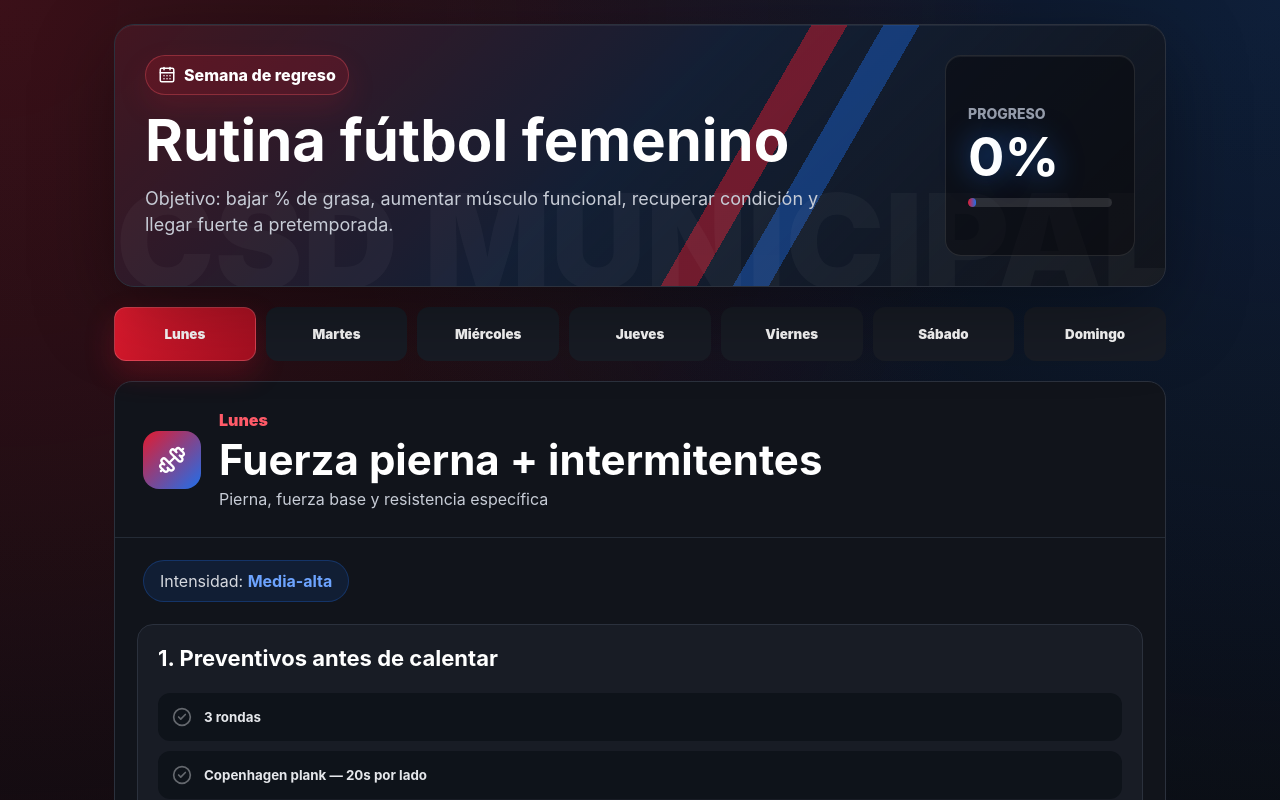
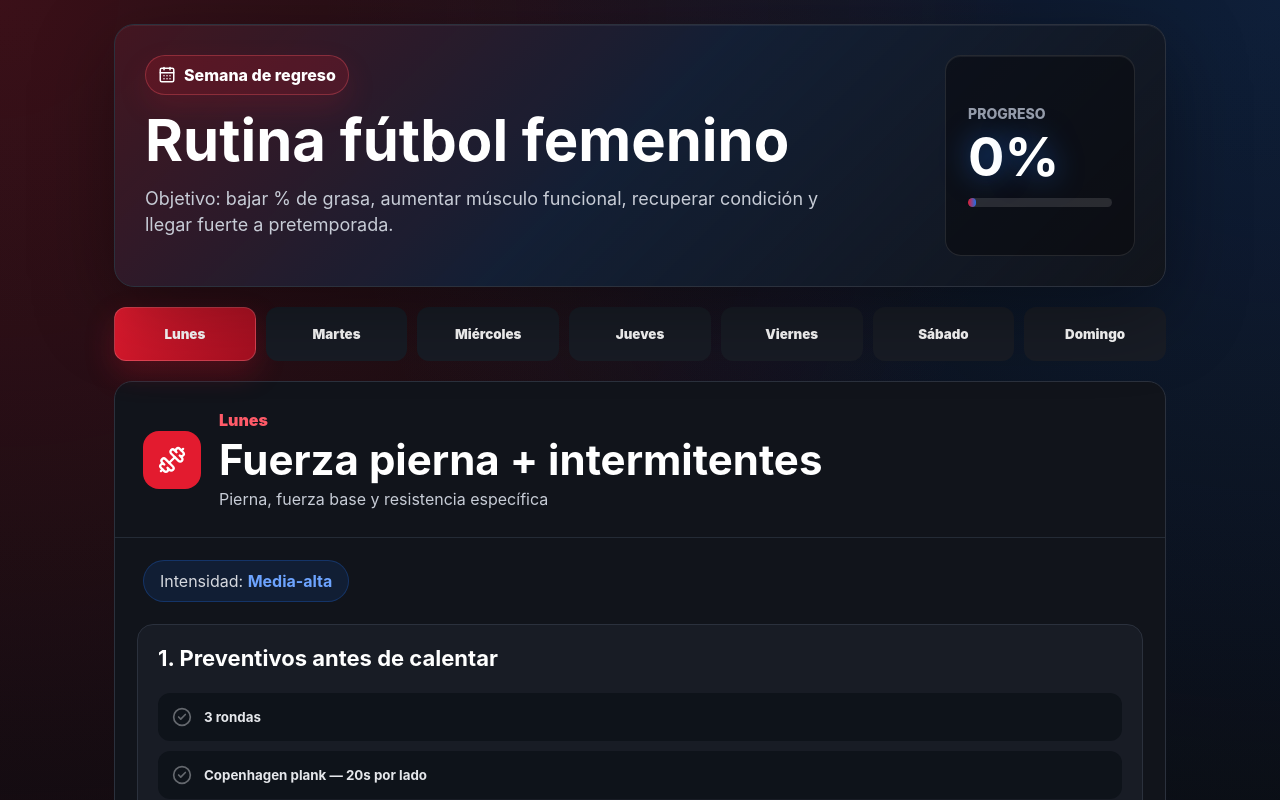
Before and after one commit to luileonf/wicha-rutina, a React (Vite) app: page / in a window 1280 px wide. Shown: the top 800 px of the page. Built offline with nearby package versions, Linux system fonts and the light colour scheme.

Commit message:
Add files via upload

```diff
--- a/src/style.css
+++ b/src/style.css
@@ -53,28 +53,11 @@ button {
 }
 
 .hero::before {
-  content: "";
-  position: absolute;
-  inset: 0;
-  z-index: -2;
-  background:
-    linear-gradient(120deg, transparent 0 58%, rgba(227, 27, 47, .9) 58% 61%, transparent 61%),
-    linear-gradient(120deg, transparent 0 64%, rgba(31, 111, 235, .78) 64% 67%, transparent 67%);
-  opacity: .5;
+  display: none;
 }
 
 .hero::after {
-  content: "CSD MUNICIPAL";
-  position: absolute;
-  right: -12px;
-  bottom: -8px;
-  z-index: -1;
-  color: rgba(255,255,255,.035);
-  font-size: clamp(54px, 11vw, 132px);
-  font-weight: 950;
-  line-height: .8;
-  white-space: nowrap;
-  pointer-events: none;
+  display: none;
 }
 
 .heroCopy {
@@ -199,7 +182,7 @@ h1 {
   width: 58px;
   height: 58px;
   border-radius: 16px;
-  background: linear-gradient(135deg, var(--red), var(--blue));
+  background: var(--red);
   color: white;
   display: grid;
   place-items: center;
```
